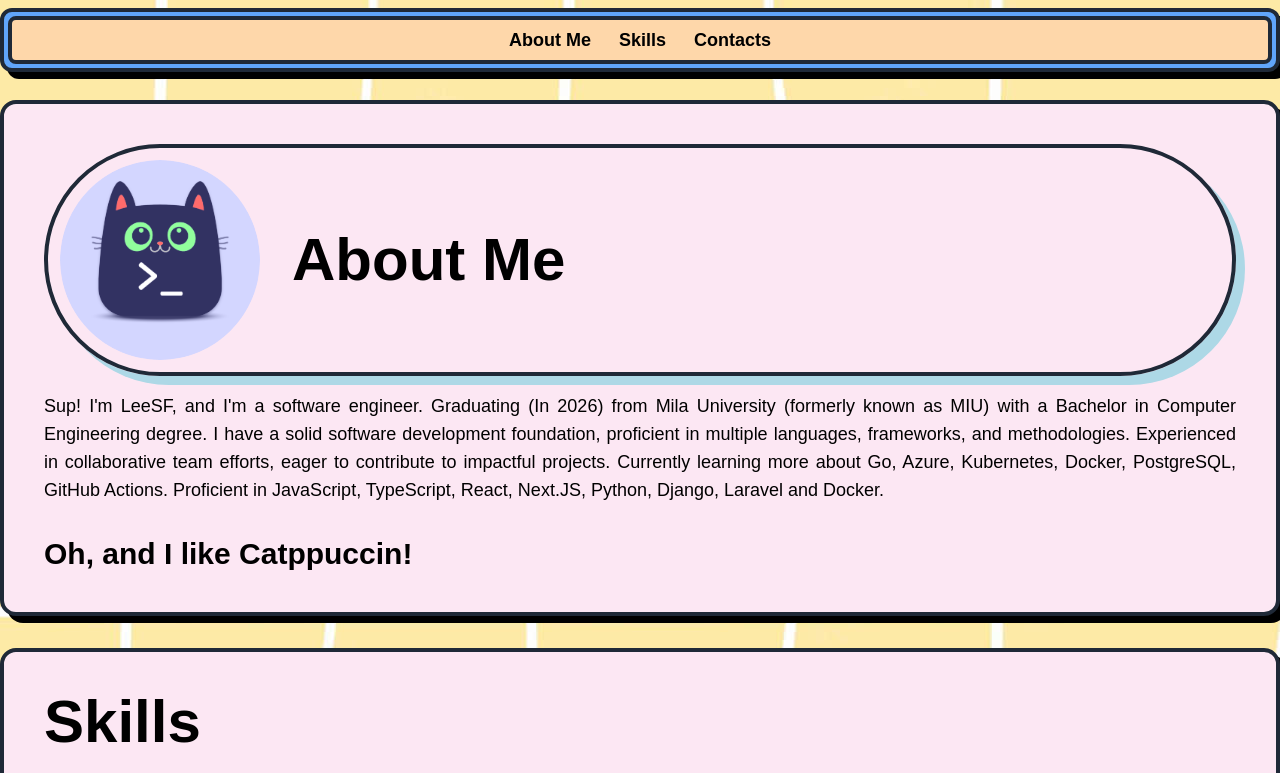
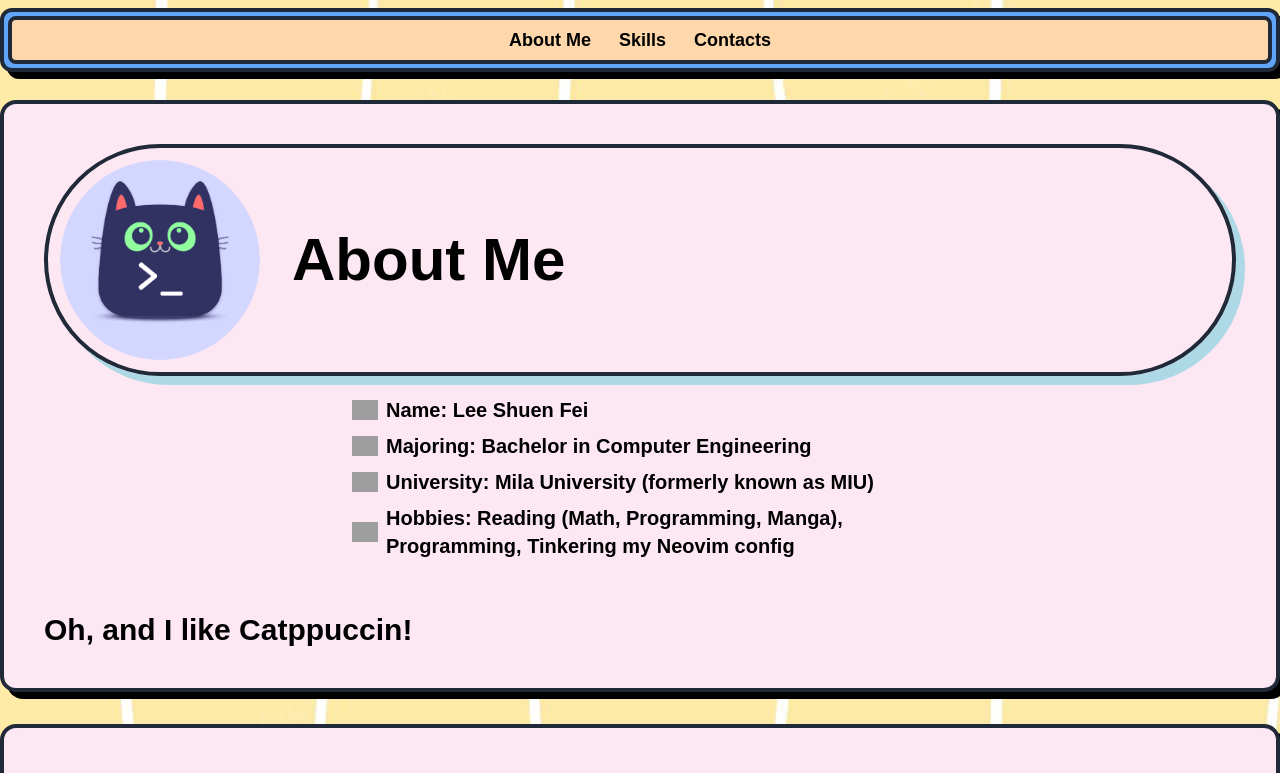
Before and after one commit to LeeSF03/portfolio, a Next.js app: page / in a window 1280 px wide. Shown: the top 773 px of the page. Built offline with nearby package versions, Linux system fonts and the light colour scheme; grey boxes are pictures that could not be loaded; what tailwindcss-motion would draw is missing.

Commit message:
feat: a tidier about me section

```diff
--- a/src/app/page.tsx
+++ b/src/app/page.tsx
@@ -41,17 +41,58 @@ export default function Home() {
               />
               <h2 className="text-6xl font-bold">About Me</h2>
             </div>
-            <p className="mt-4 text-justify text-lg">
-              Sup! I&apos;m LeeSF, and I&apos;m a software engineer. Graduating
-              (In 2026) from Mila University (formerly known as MIU) with a
-              Bachelor in Computer Engineering degree. I have a solid software
-              development foundation, proficient in multiple languages,
-              frameworks, and methodologies. Experienced in collaborative team
-              efforts, eager to contribute to impactful projects. Currently
-              learning more about Go, Azure, Kubernetes, Docker, PostgreSQL,
-              GitHub Actions. Proficient in JavaScript, TypeScript, React,
-              Next.JS, Python, Django, Laravel and Docker.
-            </p>
+            <div className="flex w-full justify-center py-4">
+              <div className="w-full max-w-xl">
+                <div className="flex items-center py-1">
+                  <Image
+                    src={'/img/star.png'}
+                    width={26}
+                    height={20}
+                    alt={'star point'}
+                    className="mr-2"
+                  />
+                  <span className="text-xl font-bold">Name: Lee Shuen Fei</span>
+                </div>
+                <div className="flex items-center py-1">
+                  <Image
+                    src={'/img/star.png'}
+                    width={26}
+                    height={20}
+                    alt={'star point'}
+                    className="mr-2"
+                  />
+                  <span className="text-xl font-bold">
+                    Majoring: Bachelor in Computer Engineering
+                  </span>
+                </div>
+                <div className="flex items-center py-1">
+                  <Image
+                    src={'/img/star.png'}
+                    width={26}
+                    height={20}
+                    alt={'star point'}
+                    className="mr-2"
+                  />
+                  <span className="text-xl font-bold">
+                    University: Mila University (formerly known as MIU)
+                  </span>
+                </div>
+                <div className="flex items-center py-1">
+                  <Image
+                    src={'/img/star.png'}
+                    width={26}
+                    height={20}
+                    alt={'star point'}
+                    className="mr-2"
+                  />
+                  <span className="text-xl font-bold">
+                    Hobbies: Reading (Math, Programming, Manga), Programming,
+                    Tinkering my Neovim config
+                  </span>
+                </div>
+              </div>
+            </div>
+
             <h3 className="mt-8 text-3xl font-bold">
               Oh, and I like Catppuccin!
             </h3>
@@ -191,6 +232,11 @@ export default function Home() {
                   img={`${root}/img/linkedin.svg`}
                   link={'https://www.linkedin.com/in/lee-shuen-fei-32479b203/'}
                 />
+                {/* <ContactCard */}
+                {/*   title={'Resume'} */}
+                {/*   img={`${root}/img/resume.png`} */}
+                {/*   link={`${root}/file/leesf_resume.pdf`} */}
+                {/* /> */}
                 <ContactCard
                   title={'Email'}
                   img={`${root}/img/outlook.svg`}
```
